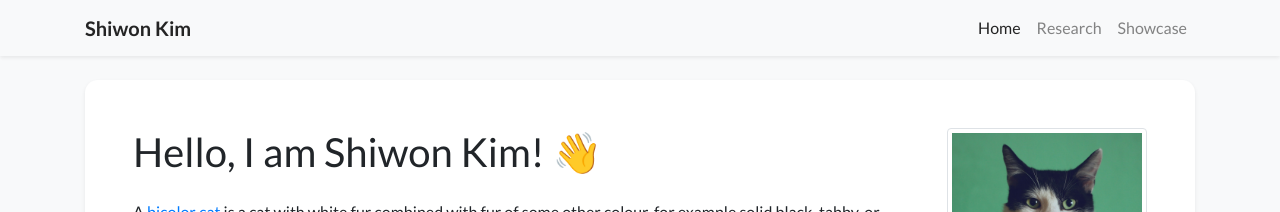
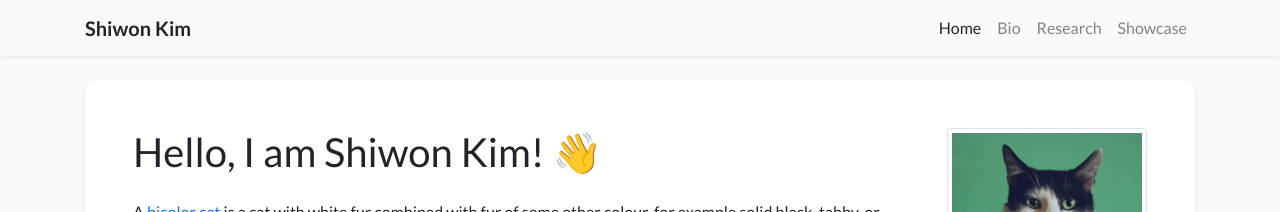
Before and after one commit to shiwonkim/shiwonkim.github.io, a Jekyll site: the page built from index.html, in a window 1280 px wide. Shown: the top 212 px of the page. Built offline with Jekyll 4.4.1, drawn with Linux system fonts in a browser that asks for light colours; nearby versions of some CDN libraries; a style sheet for code colours, icons or effects is not loaded.

Commit message:
edit profile

```diff
--- a/_data/navigation.yml
+++ b/_data/navigation.yml
@@ -3,7 +3,9 @@ pages:
 #       For example, the `navbar_title` field in `showcase.html` is "Showcase" and the `name` field here should also be "Showcase"
 - name: Home
   url: /
+- name: Bio
+  url: /bio
 - name: Research
-  url: /publications
+  url: /research
 - name: Showcase
   url: /showcase
```
